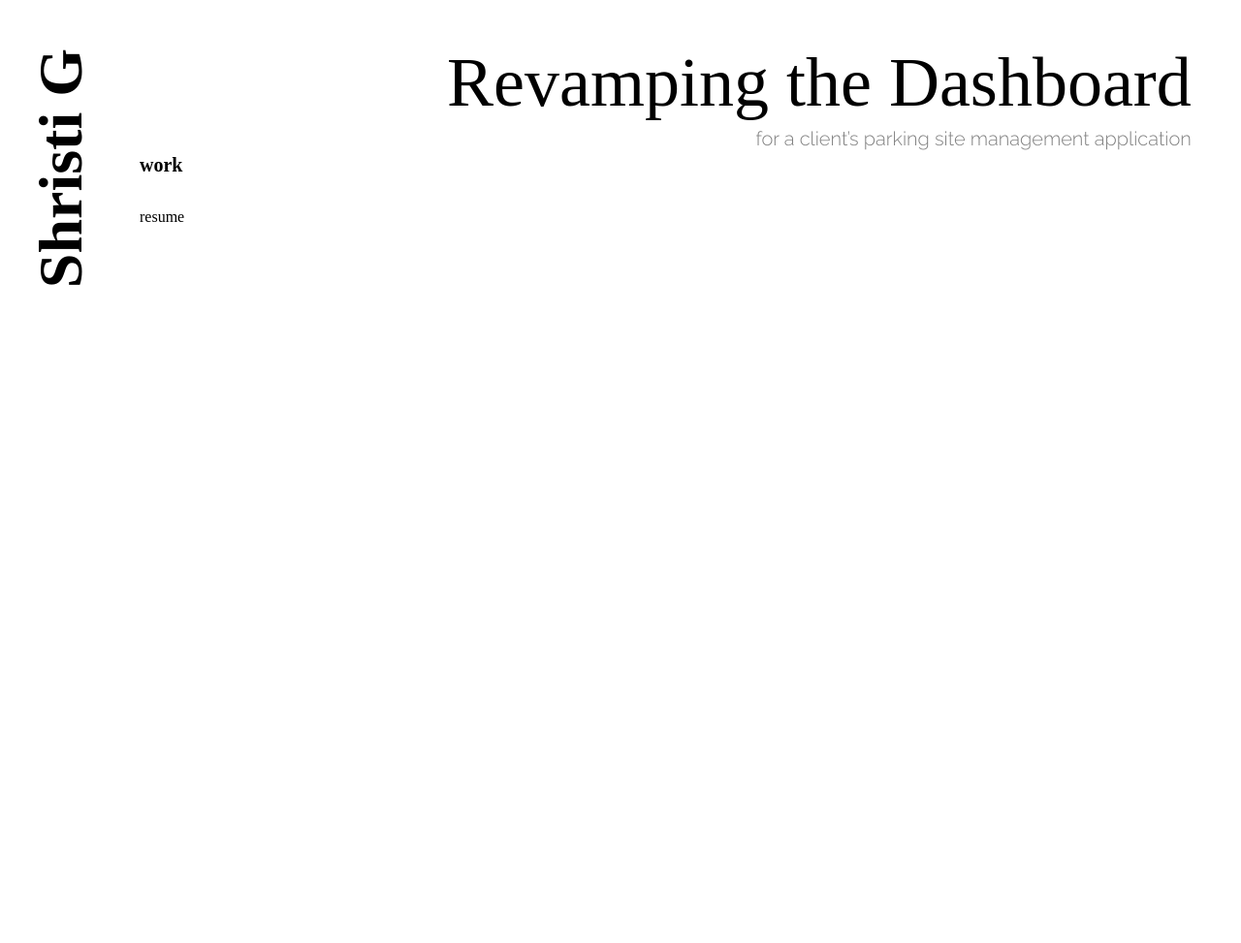
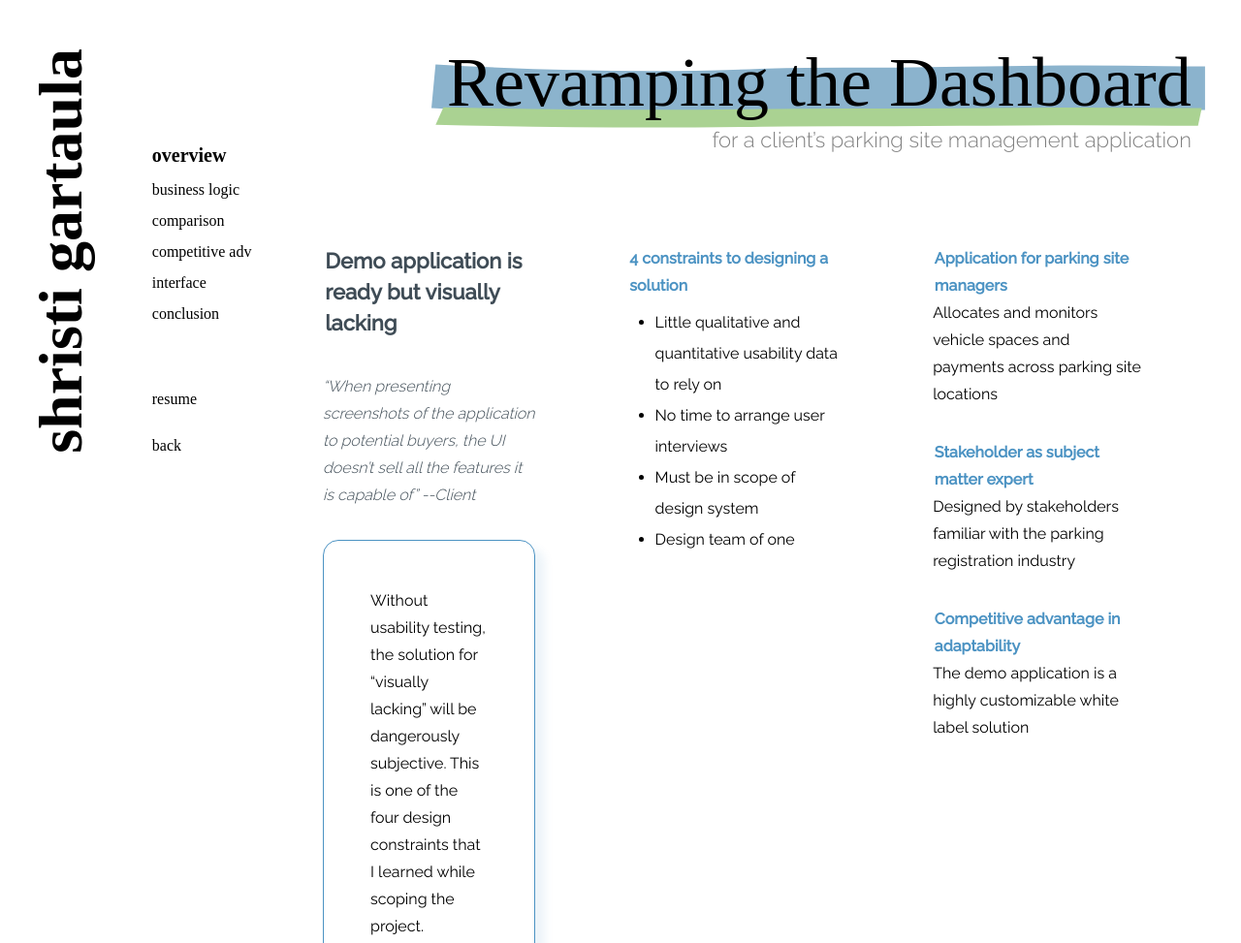
Before and after one commit to 1shristi/1shristi.github.io, a plain HTML site: page revamping-the-dashboard.html in a window 1280 px wide. Shown: the top 973 px of the page at 97% size. Before the commit the page ends 800 px from the top, so only its background shows below. Drawn offline with Linux system fonts and the light colour scheme.

Commit message:
Continue adding revamping the dashboard page

```diff
--- a/css/base1.css
+++ b/css/base1.css
@@ -1,3 +1,7 @@
+/* * {
+  box-sizing: border-box;
+} */
+
 body {
   display: flex;
   flex-direction: row;
@@ -16,19 +20,10 @@ h1, h2, h3, h4, p, a {
 
 /* ::-webkit-scrollbar { display: none; } */
 
-img {
-  max-width: 100%;
-  height: 100%;
-  object-fit: contain;
-}
-
-p {
-  font-size: 1em;
-  font-weight: 300;
-}
-
 h1 {
   font-size: 8vh;
+  font-weight: 600;
+  text-transform: lowercase;
 }
 
 h2 {
@@ -48,10 +43,26 @@ h4 {
   margin-bottom: 0.5em;
 }
 
+.page-header {
+  align-self: flex-end;
+  margin-bottom: 6rem;
+}
+
 .subtitle {
   color: #808080;
   font-family: 'Raleway';
-  font-size: 1.25rem;
+  font-size: 1.375rem;
+}
+
+img {
+  max-width: 100%;
+  height: 100%;
+  object-fit: contain;
+}
+
+p {
+  font-size: 1em;
+  font-weight: 300;
 }
 
 a {
@@ -59,13 +70,18 @@ a {
   text-decoration: none;
 }
 
-a:visited {
-  color: none;
+ul {
+  margin: 0.5rem 0;
+  padding-left: 1.75rem;
+}
+
+li {
+  line-height: 2rem;
 }
 
 #left {
   display: block;
-  width: 1vw;
+  width: 2vw;
   padding-right: 5em;
   overflow: hidden;
 }
@@ -131,16 +147,26 @@ a:visited {
 
 nav {
   margin-top: 100px;
+  white-space: nowrap;
 }
 
 nav a {
   display: block;
+  font-weight: 300;
   line-height: 3em;
 }
 
 nav a:hover {
   font-weight: 600;
   color: black;
+}
+
+.page-nav {
+  margin-bottom: 3rem;
+}
+
+.page-nav a {
+  line-height: 2em;
 }
 
 .selected {
@@ -169,6 +195,37 @@ nav a:hover {
 #pagenav a {
   font-size: .9em;
   line-height: 1.75em;
+}
+
+.block-copy, .image-copy {
+  margin-bottom: 2rem;
+}
+
+.block-title {
+  color: #4C93C3;
+  font-weight: bold;
+  line-height: 1.75rem;
+}
+
+.block-text {
+  font-weight: 400;
+  line-height: 1.75rem;
+}
+
+.image-copy {
+  color: #3F4C56;
+}
+
+.image-title {
+  font-size: 1.375rem;
+  font-weight: 600;
+  line-height: 2rem;
+  margin-bottom: 2.25rem;
+}
+
+.image-text {
+  font-style: italic;
+  line-height: 1.75rem;
 }
 
 #individual_project {
@@ -345,6 +402,13 @@ footer {
   display: none;
 }
 
+.card {
+  border: 1px solid #4C93C3;
+  border-radius: 16px;
+  box-shadow: 10px 8px 8px rgba(76, 147, 195, 0.1);
+  padding: 3rem;
+}
+
 @media only screen and (min-height: 1000px) {
   h1 {
     font-size: 6em;
--- a/css/index1.css
+++ b/css/index1.css
@@ -65,7 +65,7 @@
     color: #808080;
   }
 
-  #button, #button-disabled {
+  .button {
     box-sizing: border-box;
     display: flex;
     flex-direction: row;
@@ -74,27 +74,22 @@
     padding: 12px 24px;
     gap: 8px;
 
-    position: relative;
-    width: fit-content;
-    height: fit-content;
-    left: 0px;
-    top: 31px;
+    margin-top: 1rem;
 
-    background: #000000;
-    border: 1px dashed #000000;
+    border: 1px dotted #808080;
+    background: #ffffff;
     border-radius: 4px;
   }
 
-  #button:hover {
-    border: 1px dashed #808080;
-    background: #ffffff;
+  .button:hover {
+    background: #808080;
+    border: 1px solid #808080;
+    color: white;
   }
 
-  #button-disabled {
-    border: 1px dashed #808080;
-    background: #ffffff;
+  .button--disabled {
+    cursor: not-allowed;
   }
-
 
   .project_copy .details {
     display: flex;
@@ -191,7 +186,7 @@
     stroke-dashoffset: 0;
   }
 
-  h2:hover ~ svg {
+  .no-offset {
     stroke-dashoffset: 0;
   }
 
--- a/css/utilities.css
+++ b/css/utilities.css
@@ -3,8 +3,16 @@
   display: flex
 }
 
+.flex-1 {
+  flex: 1;
+}
+
 .flex-column {
   flex-direction: column;
+}
+
+.justify-center {
+  justify-content: center;
 }
 
 .align-self-end {
@@ -16,8 +24,18 @@
   margin-top: 0;
 }
 
+.-mt-16 {
+  margin-top: -4rem;
+}
+
 .ml-auto {
   margin-left: auto;
+}
+
+/* Padding */
+.px-12 {
+  padding-left: 3rem;
+  padding-right: 3rem;
 }
 
 /* Typography */
@@ -32,3 +50,8 @@
 .text-right {
   text-align: right;
 }
+
+/* Layout */
+.col-4 {
+  width: 33.333%;
+}
--- a/revamping-the-dashboard.html
+++ b/revamping-the-dashboard.html
@@ -15,32 +15,90 @@
   <body>
     <header class="flex">
       <a href="index.html" id="left">
-        <h1 class="vertical">Shristi G</h1>
+        <h1 class="vertical">Shristi Gartaula</h1>
       </a>
       <section id="info">
         <nav>
-          <a href="index.html" class="selected">work</a>
+          <div class="page-nav">
+            <a href="#overview" class="selected">overview</a>
+            <a href="#business-logic">business logic</a>
+            <a href="#comparison">comparison</a>
+            <a href="#competitive-adv">competitive adv</a>
+            <a href="#interface">interface</a>
+            <a href="#conclusion">conclusion</a>
+          </div>
+
           <!-- TODO: Bring this back when about page is ready -->
           <!-- <a href="about.html">about</a> -->
           <a href="shristi-gartaula-resume.pdf" target="_blank">resume</a>
+          <a href="index.html">back</a>
         </nav>
       </section>
     </header>
 
     <section class="content mt-0">
       <section id="full_work" class="flex flex-column">
-        <div class="align-self-end">
+        <div class="page-header">
           <mark>
-            <h2 class="page-title">Revamping the Dashboard</h2>
-            <svg xmlns="http://www.w3.org/2000/svg" viewBox="0 0 400 60" preserveAspectRatio="none" stroke="#8BB3CD">
+            <h2>Revamping the Dashboard</h2>
+            <svg class="no-offset" xmlns="http://www.w3.org/2000/svg" viewBox="0 0 400 60" preserveAspectRatio="none" stroke="#8BB3CD">
               <path d="m 3.518915,27.827324 c 55.429038,4.081 111.581115,5.822 167.117815,2.867 22.70911,-1.208 45.39827,-0.601 68.126,-0.778 28.38172,-0.223 56.76078,-1.024 85.13721,-1.33 24.17378,-0.261 48.4273,0.571 72.58114,0.571"/>
             </svg>
-            <svg xmlns="http://www.w3.org/2000/svg" viewBox="0 0 400 60" preserveAspectRatio="none" stroke="#AAD292">
+            <svg class="no-offset" xmlns="http://www.w3.org/2000/svg" viewBox="0 0 400 60" preserveAspectRatio="none" stroke="#AAD292">
               <path d="m 3.518915,27.827324 c 55.429038,4.081 111.581115,5.822 167.117815,2.867 22.70911,-1.208 45.39827,-0.601 68.126,-0.778 28.38172,-0.223 56.76078,-1.024 85.13721,-1.33 24.17378,-0.261 48.4273,0.571 72.58114,0.571"/>
             </svg>
           </mark>
           <h3 class="subtitle text-right">for a client’s parking site management application</h3>
         </div>
+
+        <section class="flex font-secondary">
+          <div class="flex flex-column flex-1 justify-center px-12">
+
+            <div class="image-copy">
+              <span class="image-title">Demo application is ready but visually lacking</span>
+              <p class="image-text">“When presenting screenshots of the application to potential buyers, the UI doesn’t sell all the features it is capable of” --Client</p>
+            </div>
+
+            <div class="card">
+              <div class="block-copy">
+                <p class="block-text">Without usability testing, the solution for “visually lacking” will be dangerously subjective. This is one of the four design constraints that I learned while scoping the project.</p>
+              </div>
+
+              <div class="block-copy">
+                <p class="block-text">Good news? Constraints can tell us where to begin the design process.</p>
+              </div>
+            </div>
+          </div>
+
+          <div class="flex flex-1 justify-center px-12">
+            <div class="block-copy">
+              <span class="block-title">4 constraints to designing a solution</span>
+              <ul>
+                <li>Little qualitative and quantitative usability data to rely on</li>
+                <li>No time to arrange user interviews</li>
+                <li>Must be in scope of design system</li>
+                <li>Design team of one</li>
+              </ul>
+            </div>
+          </div>
+
+          <div class="flex flex-column flex-1 px-12">
+            <div class="block-copy">
+              <span class="block-title">Application for parking site managers</span>
+              <p class="block-text">Allocates and monitors vehicle spaces and payments across parking site locations</p>
+            </div>
+
+            <div class="block-copy">
+              <span class="block-title">Stakeholder as subject matter expert</span>
+              <p class="block-text">Designed by stakeholders familiar with the parking registration industry</p>
+            </div>
+
+            <div class="block-copy">
+              <span class="block-title">Competitive advantage in adaptability</span>
+              <p class="block-text">The demo application is a highly customizable white label solution</p>
+            </div>
+          </div>
+        </section>
       </section>
     </section>
   </body>
```
Also changed, not shown: main1.html (+1 -1 lines).
